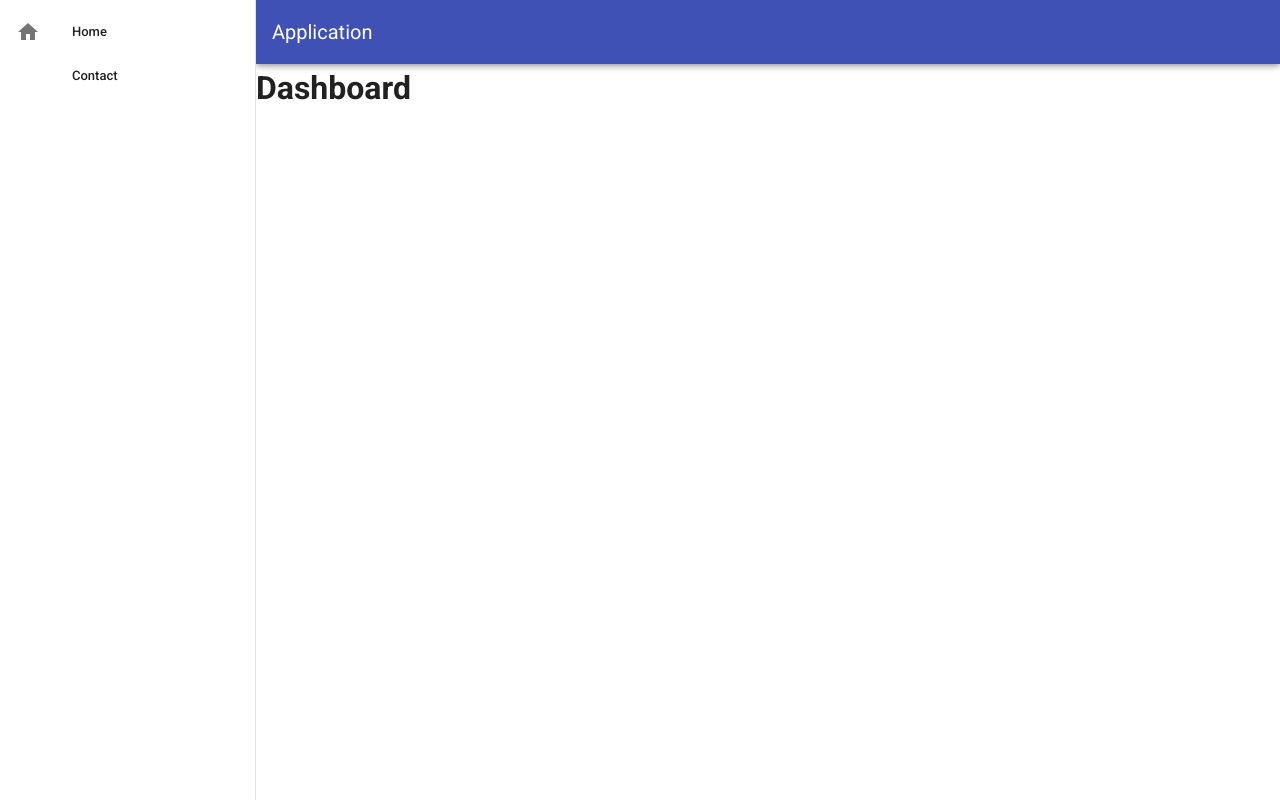
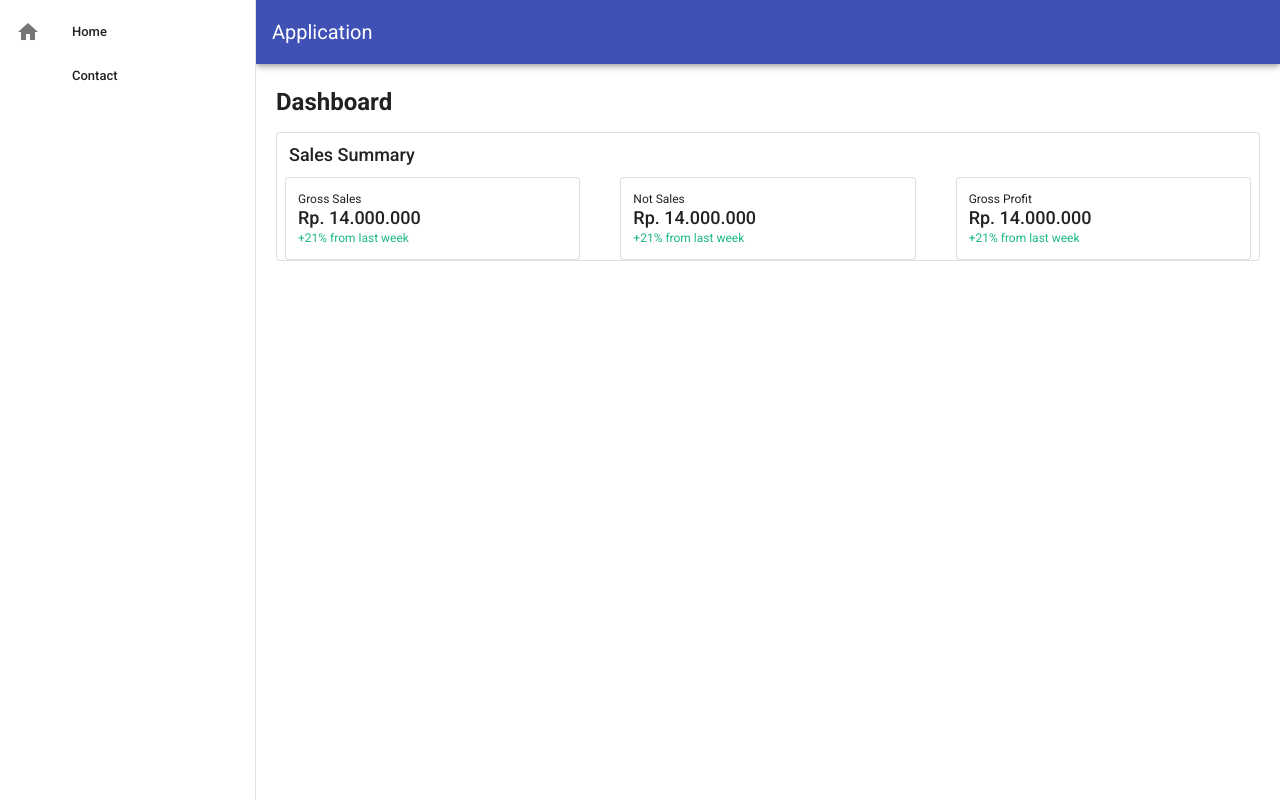
Before and after one commit to reynaldirey18/eatmore, a Vue app: page /dashboard in a window 1280 px wide. Built offline with nearby package versions, Linux system fonts and the light colour scheme.

Commit message:
progres dashboard

```diff
--- a/src/App.vue
+++ b/src/App.vue
@@ -3,3 +3,14 @@
     <router-view></router-view>
   </div>
 </template>
+<style lang="scss">
+@import url('https://fonts.googleapis.com/css?family=Rubik&display=swap');
+body{
+  font-family: 'Rubik', sans-serif;
+  font-style: normal;
+  font-weight: normal;
+  font-size: 12px;
+  line-height: 20px;
+}
+
+</style>
--- /dev/null
+++ b/src/assets/scss/component/font.scss
@@ -0,0 +1,11 @@
+.text-blood{
+  font-weight: 500 !important;
+  font-size: 18px !important;
+  line-height: 20px !important;
+}
+.text-green{
+  font-size: 12px;
+  line-height: 14px;
+  /* green */
+  color: #1DBA81;
+}
--- /dev/null
+++ b/src/assets/scss/main.scss
@@ -0,0 +1 @@
+@import "component/font";
--- a/src/main.js
+++ b/src/main.js
@@ -3,6 +3,7 @@ import App from './App.vue'
 import router from './router'
 import store from './store'
 import vuetify from './plugins/vuetify'
+import './assets/scss/main.scss' // Styles: SCSS
 
 Vue.config.productionTip = false
 
--- a/src/views/Dashboard/index.vue
+++ b/src/views/Dashboard/index.vue
@@ -1,3 +1,43 @@
 <template>
-  <h1>Dashboard</h1>
+  <div class="pa-5">
+    <h1>Dashboard</h1>
+      <v-card
+        class="mx-auto mt-3"
+        outlined
+      >
+        <h4 class="ma-3 text-blood">Sales Summary</h4>
+        <v-row>
+          <v-col cols="4">
+            <v-card
+              class="mx-2 pa-3"
+              outlined
+            >
+            Gross Sales<br>
+            <span class="text-blood">Rp. 14.000.000</span><br>
+            <span class="text-green">+21% from last week</span>
+            </v-card>
+          </v-col>
+          <v-col cols="4">
+            <v-card
+              class="mx-2 pa-3"
+              outlined
+            >
+            Not Sales<br>
+            <span class="text-blood">Rp. 14.000.000</span><br>
+            <span class="text-green">+21% from last week</span>
+            </v-card>
+          </v-col>
+          <v-col cols="4">
+            <v-card
+              class="mx-2 pa-3"
+              outlined
+            >
+            Gross Profit<br>
+            <span class="text-blood">Rp. 14.000.000</span><br>
+            <span class="text-green">+21% from last week</span>
+            </v-card>
+          </v-col>
+        </v-row>
+      </v-card>
+  </div>
 </template>
```
Also changed, not shown: src/layouts/Clean.vue (line endings or trailing spaces), src/views/Login/index.vue (line endings or trailing spaces).
